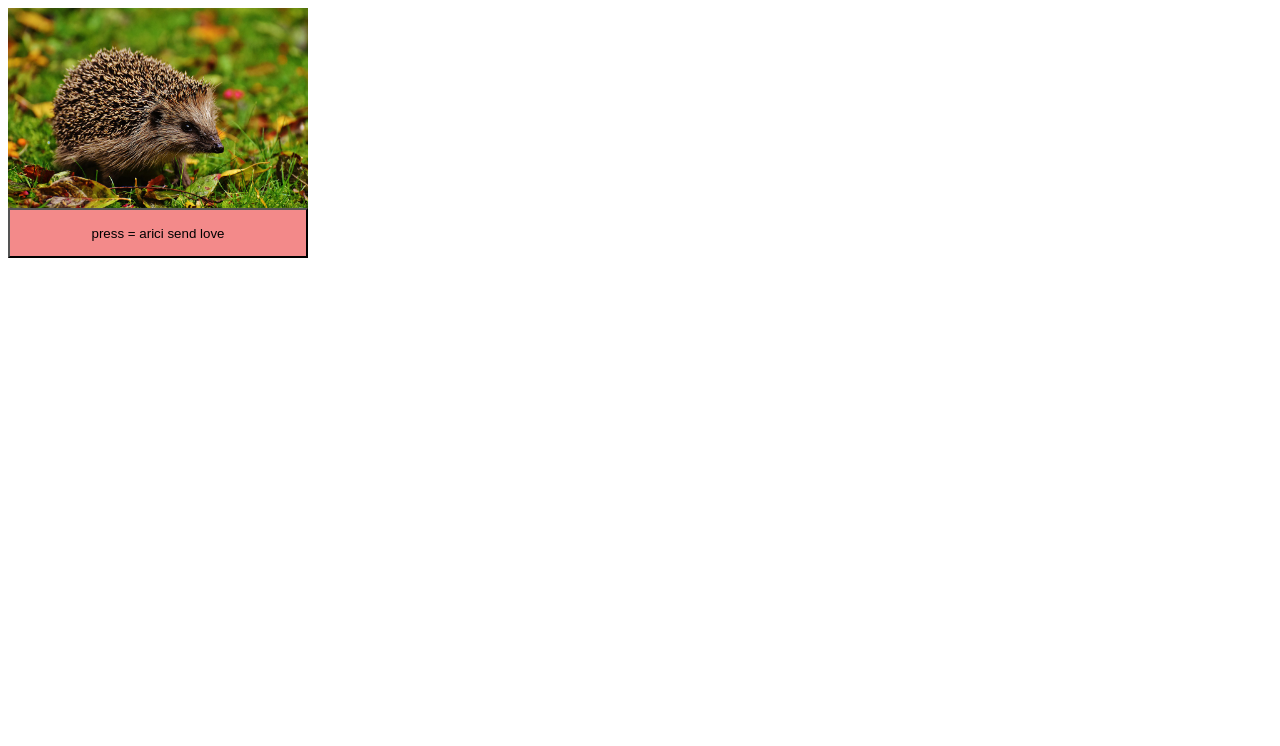
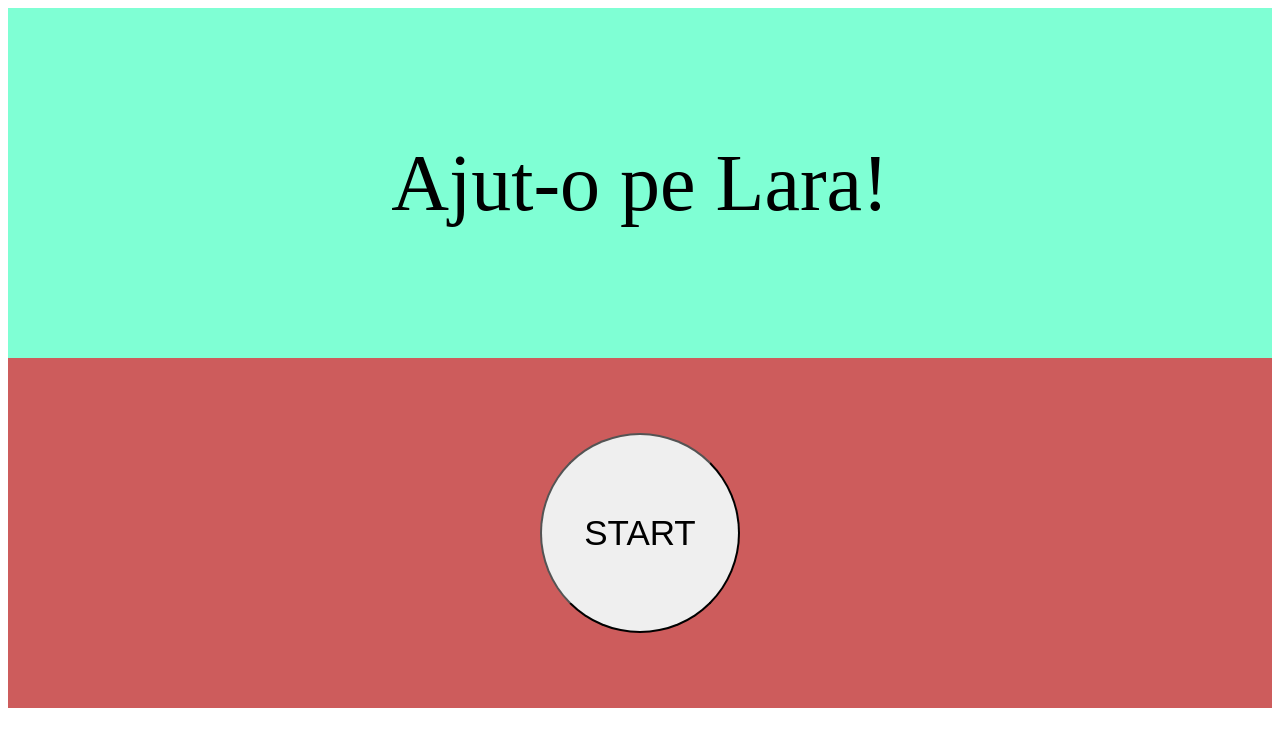
Before and after one commit to ksaul000/Gr-di, an Angular app: page / in a window 1280 px wide. Shown: the top 746 px of the page. Built offline with nearby package versions, Linux system fonts and the light colour scheme.

Commit message:
Initial Homepage

```diff
--- a/src/app/app.component.html
+++ b/src/app/app.component.html
@@ -1 +1 @@
-<app-arici></app-arici>
+<app-homepage></app-homepage>
--- a/src/app/app.module.ts
+++ b/src/app/app.module.ts
@@ -3,11 +3,13 @@ import { BrowserModule } from '@angular/platform-browser';
 
 import { AppComponent } from './app.component';
 import { AriciComponent } from './arici/arici.component';
+import { HomepageComponent } from './homepage/homepage.component';
 
 @NgModule({
   declarations: [
     AppComponent,
-    AriciComponent
+    AriciComponent,
+    HomepageComponent
   ],
   imports: [
     BrowserModule
--- /dev/null
+++ b/src/app/homepage/homepage.component.css
@@ -0,0 +1,46 @@
+#homepage_div{
+  background-color: bisque;
+  padding: 0px;
+  border: 0px;
+  margin: 0px;
+  height: 700px;
+  width: 100%;
+}
+
+#title_div{
+  background-color: aquamarine;
+  display: flex;
+  justify-content: center;
+  align-content: center;
+  flex-direction: column;
+  align-items: center;
+  height: 50%;
+}
+
+#title{
+  font-size: 80px;
+}
+
+#start_button_div{
+  background-color: indianred;
+  display: flex;
+  justify-content: center;
+  align-content: center;
+  flex-direction: column;
+  align-items: center;
+  height: 50%;
+}
+
+#start_button{
+  width: 200px;
+  height: 200px;
+  font-size: 35px;
+  border-radius: 50%;
+}
+
+#start_button:hover{
+  background-color: black;
+  color: teal;
+  animation: bounce 1s;
+  transition: background-color 0.7s;
+}
--- /dev/null
+++ b/src/app/homepage/homepage.component.html
@@ -0,0 +1,8 @@
+<div id="homepage_div">
+  <div id="title_div">
+    <p id="title">Ajut-o pe Lara!</p>
+  </div>
+  <div id="start_button_div">
+    <button id="start_button">START</button>
+  </div>
+</div>
--- /dev/null
+++ b/src/app/homepage/homepage.component.ts
@@ -0,0 +1,15 @@
+import { Component, OnInit } from '@angular/core';
+
+@Component({
+  selector: 'app-homepage',
+  templateUrl: './homepage.component.html',
+  styleUrls: ['./homepage.component.css']
+})
+export class HomepageComponent implements OnInit {
+
+  constructor() { }
+
+  ngOnInit(): void {
+  }
+
+}
```
Also changed, not shown: 1 other file (tests, documents, lock files or other folders).
